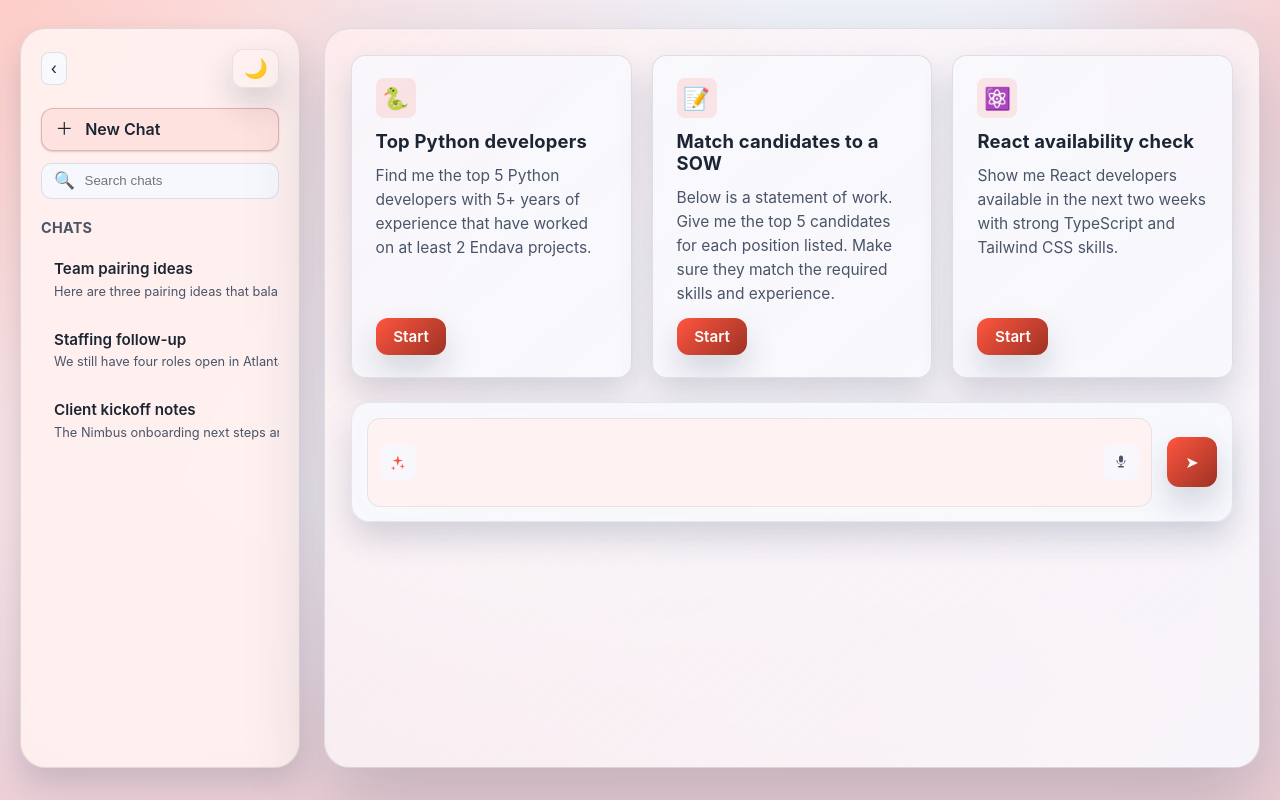
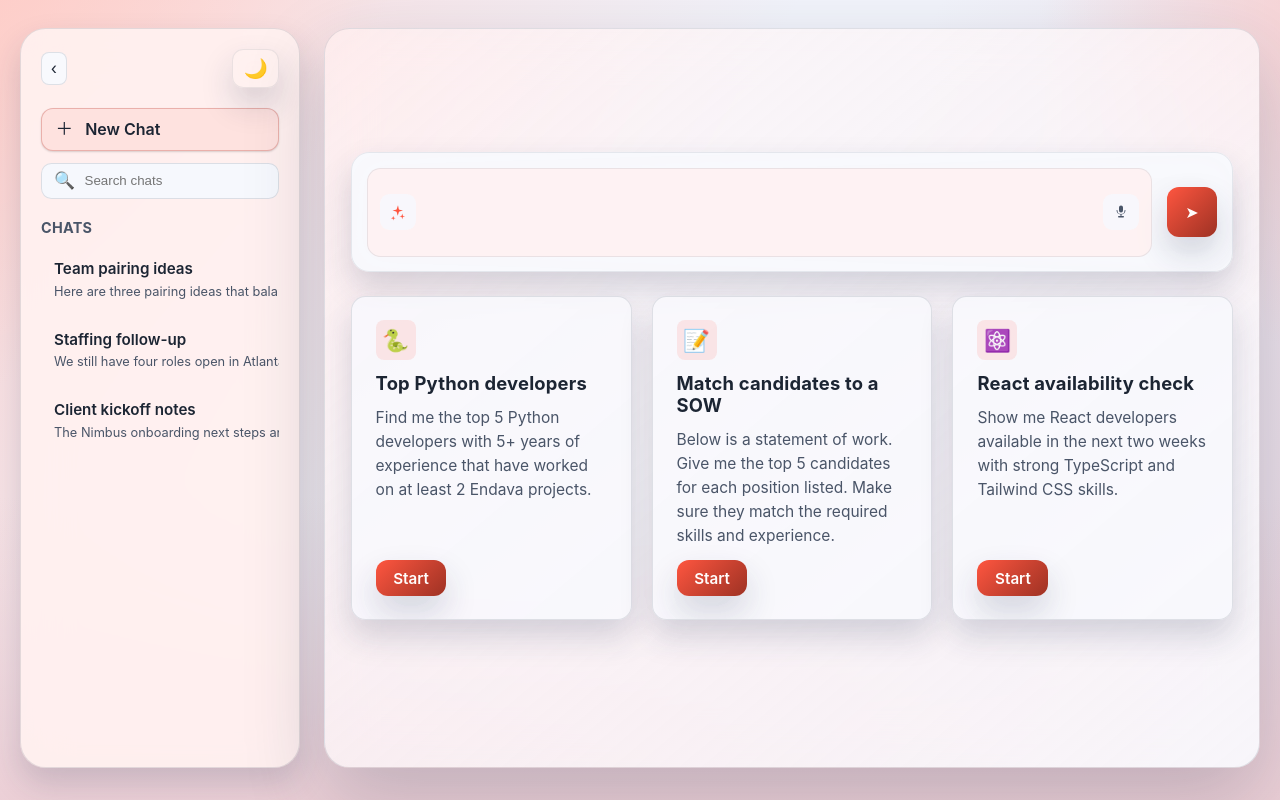
Before and after one commit to garystorey/chat-ui-no-framework, a React (Vite) app: page / in a window 1280 px wide. Built offline with nearby package versions, Linux system fonts and the light colour scheme.

Commit message:
Center initial prompt input layout

```diff
--- a/src/App.css
+++ b/src/App.css
@@ -37,6 +37,11 @@
   min-height: 0;
 }
 
+.chat-main__content--centered {
+  justify-content: center;
+  align-items: center;
+}
+
 .chat-main__inline-input {
   max-width: var(--max-chat-width);
   margin: 0 auto;
--- a/src/App.tsx
+++ b/src/App.tsx
@@ -478,6 +478,34 @@ const App = () => {
     [activeChatId, setChatOpen, setInputValue, setMessages, setSidebarCollapsed, setTyping]
   );
 
+  const suggestionsClasses = ['suggestions'];
+
+  if (isChatOpen) {
+    suggestionsClasses.push('suggestions--hidden');
+  }
+
+  const suggestionsSection = (
+    <section
+      className={suggestionsClasses.join(' ')}
+      aria-hidden={isChatOpen}
+      aria-labelledby="suggestions-heading"
+    >
+      <h2 id="suggestions-heading" className="sr-only">
+        Suggested prompts
+      </h2>
+      {suggestions.map((suggestion) => (
+        <Card
+          key={suggestion.id}
+          title={suggestion.title}
+          description={suggestion.description}
+          actionLabel={suggestion.actionLabel}
+          icon={suggestion.icon}
+          onSelect={() => handleSuggestionSelect(suggestion.prompt)}
+        />
+      ))}
+    </section>
+  );
+
   return (
     <div className="app">
       <a href="#messages" className="skip-link">
@@ -494,31 +522,19 @@ const App = () => {
       />
       <div className="chat-wrapper">
         <div className="chat-main">
-          <div className="chat-main__content">
-            <section
-              className={`suggestions ${isChatOpen ? 'suggestions--hidden' : ''}`}
-              aria-hidden={isChatOpen}
-              aria-labelledby="suggestions-heading"
-            >
-              <h2 id="suggestions-heading" className="sr-only">
-                Suggested prompts
-              </h2>
-              {suggestions.map((suggestion) => (
-                <Card
-                  key={suggestion.id}
-                  title={suggestion.title}
-                  description={suggestion.description}
-                  actionLabel={suggestion.actionLabel}
-                  icon={suggestion.icon}
-                  onSelect={() => handleSuggestionSelect(suggestion.prompt)}
-                />
-              ))}
-            </section>
+          <div
+            className={`chat-main__content ${isFreshChat ? 'chat-main__content--centered' : ''}`}
+          >
             {isFreshChat ? (
-              <div className="chat-main__inline-input">
-                <UserInput value={inputValue} onChange={setInputValue} onSend={handleSend} />
-              </div>
-            ) : null}
+              <>
+                <div className="chat-main__inline-input">
+                  <UserInput value={inputValue} onChange={setInputValue} onSend={handleSend} />
+                </div>
+                {suggestionsSection}
+              </>
+            ) : (
+              suggestionsSection
+            )}
             <ChatWindow messages={messages} isTyping={isTyping} isOpen={isChatOpen} />
           </div>
         </div>
```
